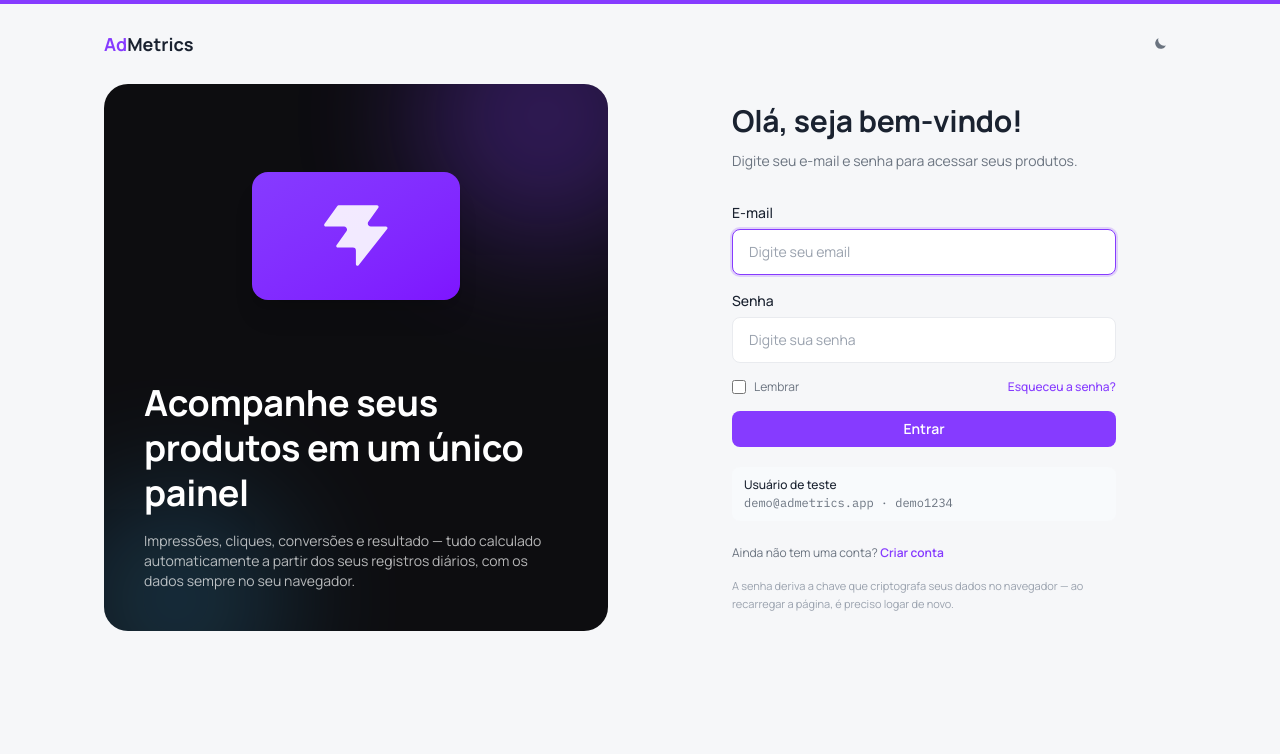
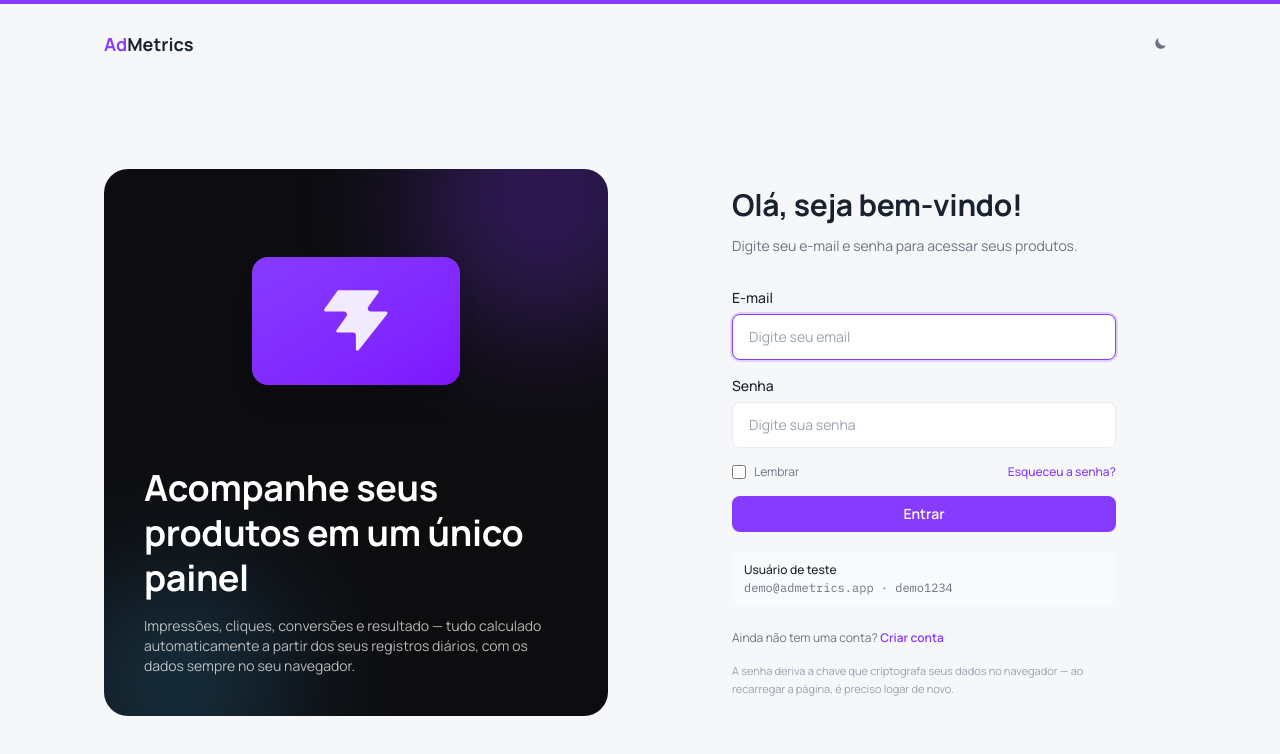
Before and after one commit to nawanernandess/admetrics, a React (Vite) app: page / in a window 1280 px wide. Shown: the top 754 px of the page. Built offline with nearby package versions, Linux system fonts and the light colour scheme.

Commit message:
fix: centraliza tela de login verticalmente em telas grandes

```diff
--- a/src/components/auth/LoginScreen.tsx
+++ b/src/components/auth/LoginScreen.tsx
@@ -61,10 +61,10 @@ export function LoginScreen() {
   }
 
   return (
-    <div className="min-h-screen bg-[var(--color-bg)]">
-      <div className="h-1 bg-[var(--color-accent)]" />
+    <div className="flex min-h-screen flex-col bg-[var(--color-bg)]">
+      <div className="h-1 shrink-0 bg-[var(--color-accent)]" />
 
-      <header className="mx-auto flex max-w-6xl items-center justify-between px-6 py-6 sm:px-10">
+      <header className="mx-auto flex w-full max-w-6xl shrink-0 items-center justify-between px-6 py-6 sm:px-10">
         <span className="text-lg font-bold">
           <span className="text-[var(--color-accent)]">Ad</span>
           <span className="text-[var(--color-text-primary)]">Metrics</span>
@@ -72,7 +72,7 @@ export function LoginScreen() {
         <ThemeToggle className="text-[var(--color-text-secondary)] hover:bg-[var(--color-hover-bg)]" />
       </header>
 
-      <div className="mx-auto grid max-w-6xl grid-cols-1 items-center gap-12 px-6 pb-16 sm:px-10 lg:grid-cols-2 lg:gap-16">
+      <div className="mx-auto grid w-full max-w-6xl grid-cols-1 items-center gap-12 px-6 pb-16 sm:flex-1 sm:content-center sm:px-10 sm:py-10 sm:pb-10 lg:grid-cols-2 lg:gap-16">
         {/* Painel promocional — só conteúdo de marca, sem nenhum controle
             interativo. Escondido no mobile para não gerar scroll extra na
             tela de login, aparece só a partir do breakpoint lg (desktop). */}
```
